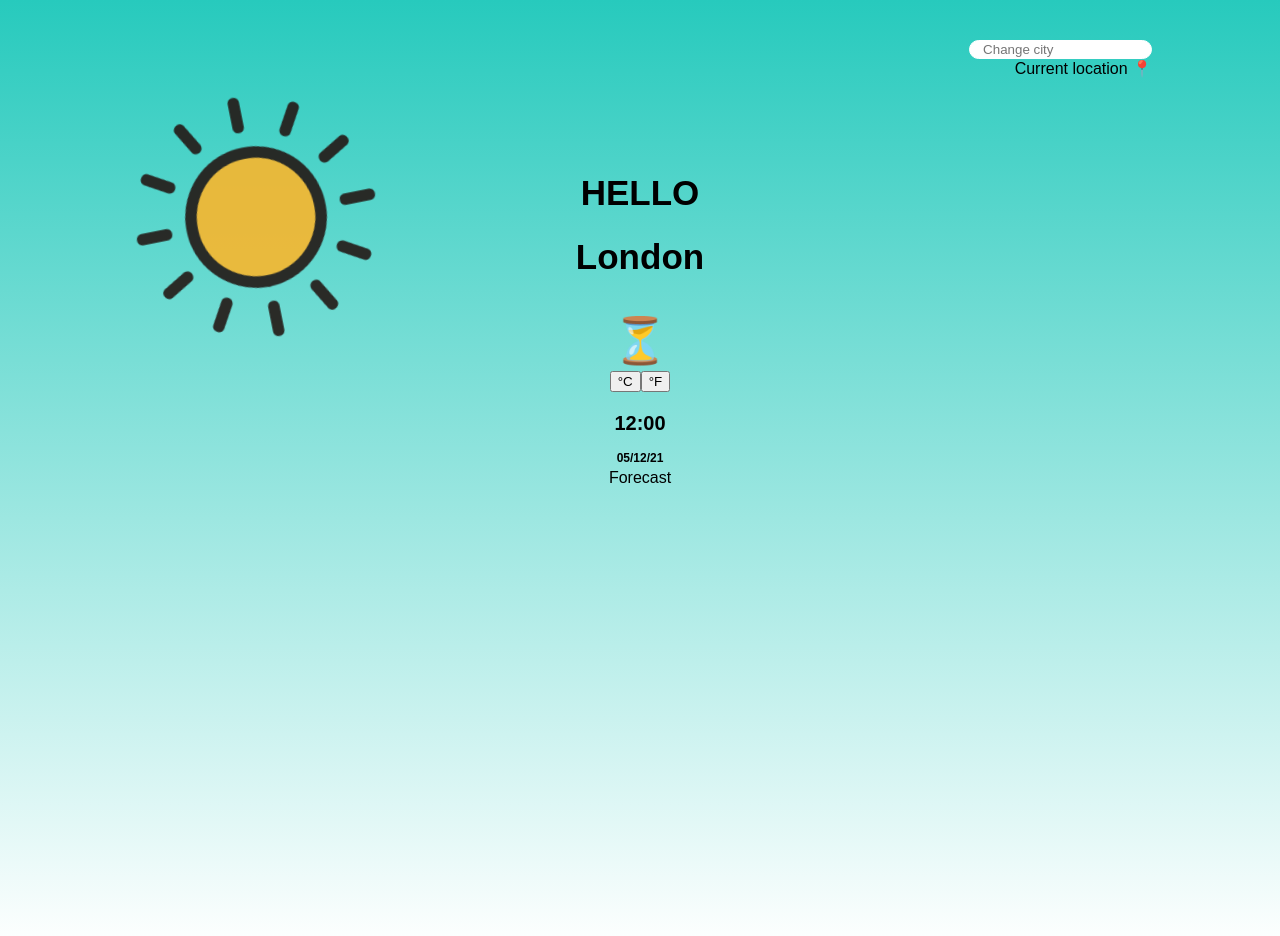
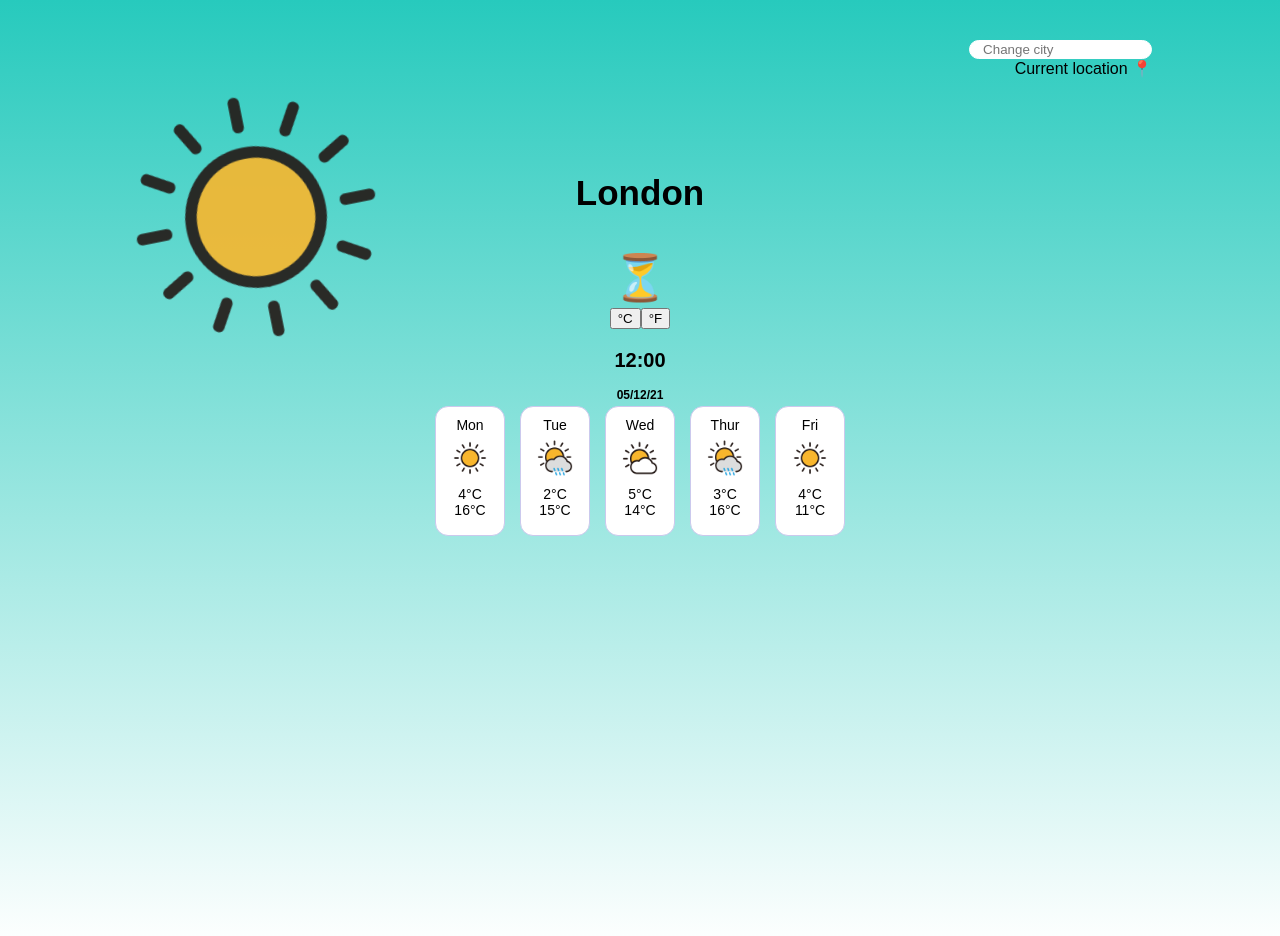
Before and after one commit to mariaalouisaa/Weather-App-React-, a React (Create React App) app in the folder my-app/: page / in a window 1280 px wide. Shown: the top 936 px of the page. Built offline with nearby package versions, Linux system fonts and the light colour scheme.

Commit message:
Added forecast html and css with images inputted

```diff
--- a/my-app/src/App.js
+++ b/my-app/src/App.js
@@ -6,7 +6,6 @@ import Forecast from "./Forecast";
 function App() {
   return (
     <div className="App">
-      <h1>HELLO</h1>
       <Search />
       <Current />
       <Forecast />
--- /dev/null
+++ b/my-app/src/Forecast.css
@@ -0,0 +1,21 @@
+.five-day-container {
+  display: grid;
+  width: 100%;
+  height: 130px;
+  grid-template-columns: repeat(5, 70px);
+  gap: 15px;
+  justify-content: center;
+}
+
+.column {
+  border: 1.5px solid #cbc9ed;
+  border-radius: 13px;
+  background-color: #fff;
+  text-align: center;
+  font-size: 14px;
+  padding: 10px 5px;
+}
+
+img {
+  width: 50px;
+}
--- a/my-app/src/Forecast.js
+++ b/my-app/src/Forecast.js
@@ -1,3 +1,52 @@
+import sun from "./images/sun.png";
+import rain from "./images/rain.png";
+import cloud from "./images/cloud.png";
+
+import "./Forecast.css";
+
 export default function Forecast() {
-  return "Forecast";
+  return (
+    <div className="five-day-container">
+      <div className="column">
+        <div className="weekly-head day-1">Mon</div>
+        <div className="weekly-img img-1">
+          <img src={sun} alt="sun" />
+        </div>
+        <div className="weekly-low low-1">4°C</div>
+        <div className="weekly-high high-1">16°C</div>
+      </div>
+      <div className="column">
+        <div className="weekly-head day-2">Tue</div>
+        <div className="weekly-img img-2">
+          <img src={rain} alt="rain" />
+        </div>
+        <div className="weekly-low low-2">2°C</div>
+        <div className="weekly-high high-2">15°C</div>
+      </div>
+      <div className="column">
+        <div className="weekly-head day-3">Wed</div>
+        <div className="weekly-img img-3">
+          <img src={cloud} alt="cloud" />
+        </div>
+        <div className="weekly-low low-3">5°C</div>
+        <div className="weekly-high high-3">14°C</div>
+      </div>
+      <div className="column">
+        <div className="weekly-head day-4">Thur</div>
+        <div className="weekly-img img-4">
+          <img src={rain} alt="rain" />
+        </div>
+        <div className="weekly-low low-4">3°C</div>
+        <div className="weekly-high high-4">16°C</div>
+      </div>
+      <div className="column">
+        <div className="weekly-head day-5">Fri</div>
+        <div className="weekly-img img-5">
+          <img src={sun} alt="sun" />
+        </div>
+        <div class="weekly-low low-5">4°C</div>
+        <div class="weekly-high high-5">11°C</div>
+      </div>
+    </div>
+  );
 }
```
Also changed, not shown: 1 other file (tests, documents, lock files or other folders).
